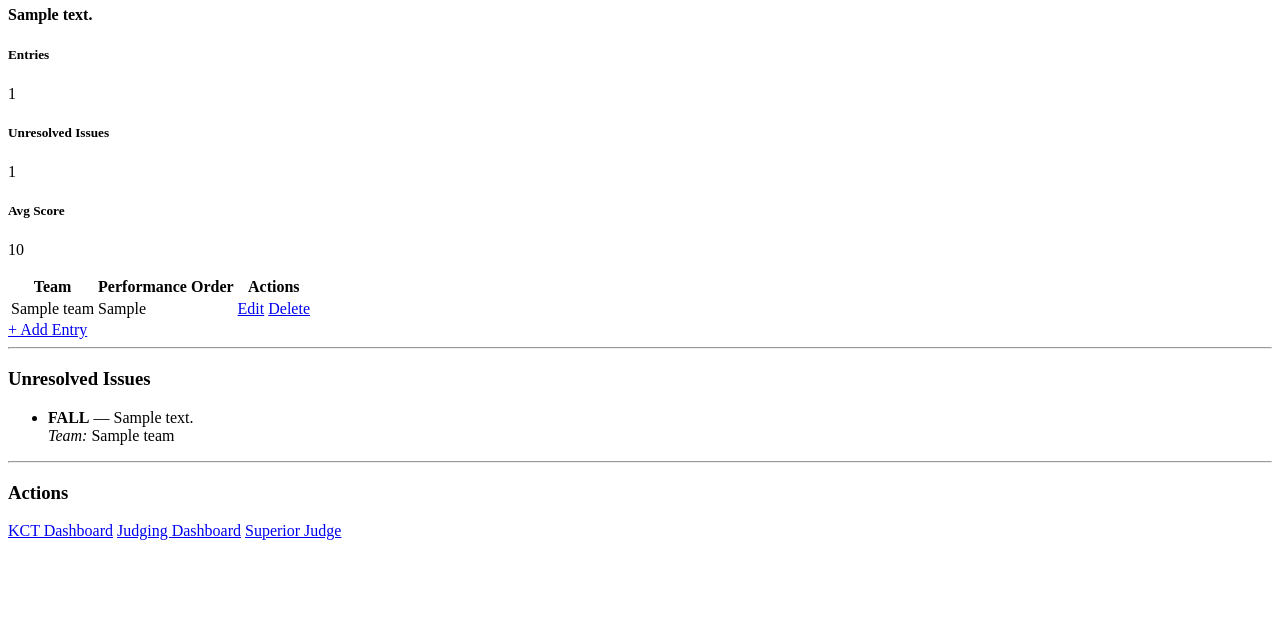
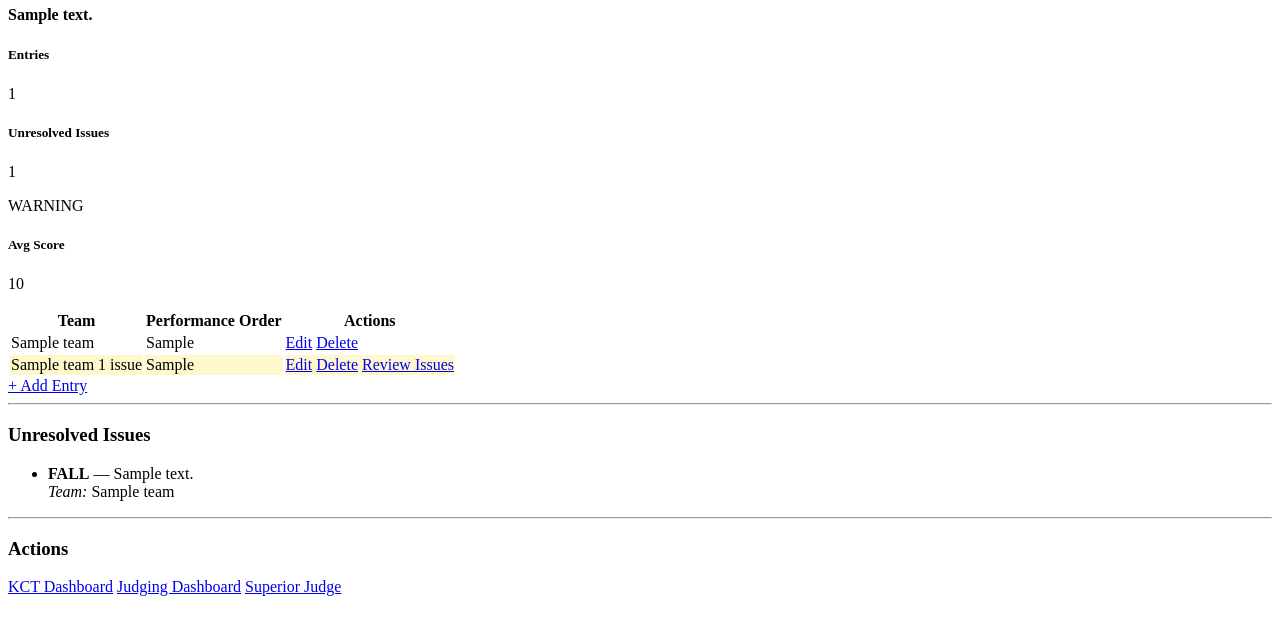
Before and after one commit to mlsmoorman/mshsl-dance-tabulation, a Django app: template tabulation/templates/tabulation/meet_overview.html in a window 1280 px wide. Shown: the part 178-800 px from the top of the page. Run offline with Django 5.2, Linux system fonts and the light colour scheme; tables that the repository leaves empty hold one stand-in row (values such as "Sample post"); the template is opened without the code that fills it: values that come from a table or form of the project are taken from there, most other values are stand-ins (such as "Sample title", 1, 10 or a date in 2020).

Commit message:
adds per-entry issue counts, severity colored rows, issue badges, review issues button per entry, division summary cards

```diff
--- a/tabulation/templates/tabulation/meet_overview.html
+++ b/tabulation/templates/tabulation/meet_overview.html
@@ -1,4 +1,10 @@
 {% load static %}
+
+<style>
+.issue-high { background-color: #ffcccc !important; }
+.issue-medium { background-color: #ffe5cc !important; }
+.issue-low { background-color: #fff8cc !important; }
+</style>
 
 <h2>{{ meet.name }} — Meet Overview</h2>
 <p><strong>Date:</strong> {{ meet.date }}</p>
@@ -32,6 +38,15 @@
             <div class="card-body">
               <h5 class="card-title">Unresolved Issues</h5>
               <p class="card-text display-6">{{ data.issue_count }}</p>
+                <span class="badge
+                  {% if issue.severity == 'HIGH' %}bg-danger
+                  {% elif issue.severity == 'MEDIUM' %}bg-warning
+                  {% else %}bg-secondary
+                  {% endif %}
+                ">
+                  {{ issue.severity }}
+                </span>
+              <div class="card text-center {% if data.issue_count > 0 %}border-danger{% endif %}">
             </div>
           </div>
         </div>
@@ -71,6 +86,43 @@
                 <a href="?edit={{ entry.id }}" class="btn btn-sm btn-outline-secondary">Edit</a>
                 <a href="{% url 'delete_entry' entry.id %}" class="btn btn-sm btn-outline-danger">Delete</a>
               </td>
+
+              <tr data-entry-id="{{ entry.id }}"
+                  class="
+                    {% if entry.issue_count > 0 %}
+                      {% if entry.issue_count > 3 %}
+                        issue-high
+                      {% elif entry.issue_count > 1 %}
+                        issue-medium
+                      {% else %}
+                        issue-low
+                      {% endif %}
+                    {% endif %}
+                  ">
+                <td>
+                  {{ entry.team.name }}
+
+                  {% if entry.issue_count > 0 %}
+                    <span class="badge bg-danger ms-2">
+                      {{ entry.issue_count }} issue{{ entry.issue_count|pluralize }}
+                    </span>
+                  {% endif %}
+                </td>
+
+                <td>{{ entry.performance_order }}</td>
+
+                <td>
+                  <a href="?edit={{ entry.id }}" class="btn btn-sm btn-outline-secondary">Edit</a>
+                  <a href="{% url 'delete_entry' entry.id %}" class="btn btn-sm btn-outline-danger">Delete</a>
+
+                  {% if entry.issue_count > 0 %}
+                    <a href="/superior/entry/{{ entry.id }}/" class="btn btn-sm btn-warning ms-2">
+                      Review Issues
+                    </a>
+                  {% endif %}
+                </td>
+              </tr>
+
             </tr>
           {% endfor %}
         </tbody>
```
Also changed, not shown: tabulation/views/meet_overview.py (+11 -1 lines).
